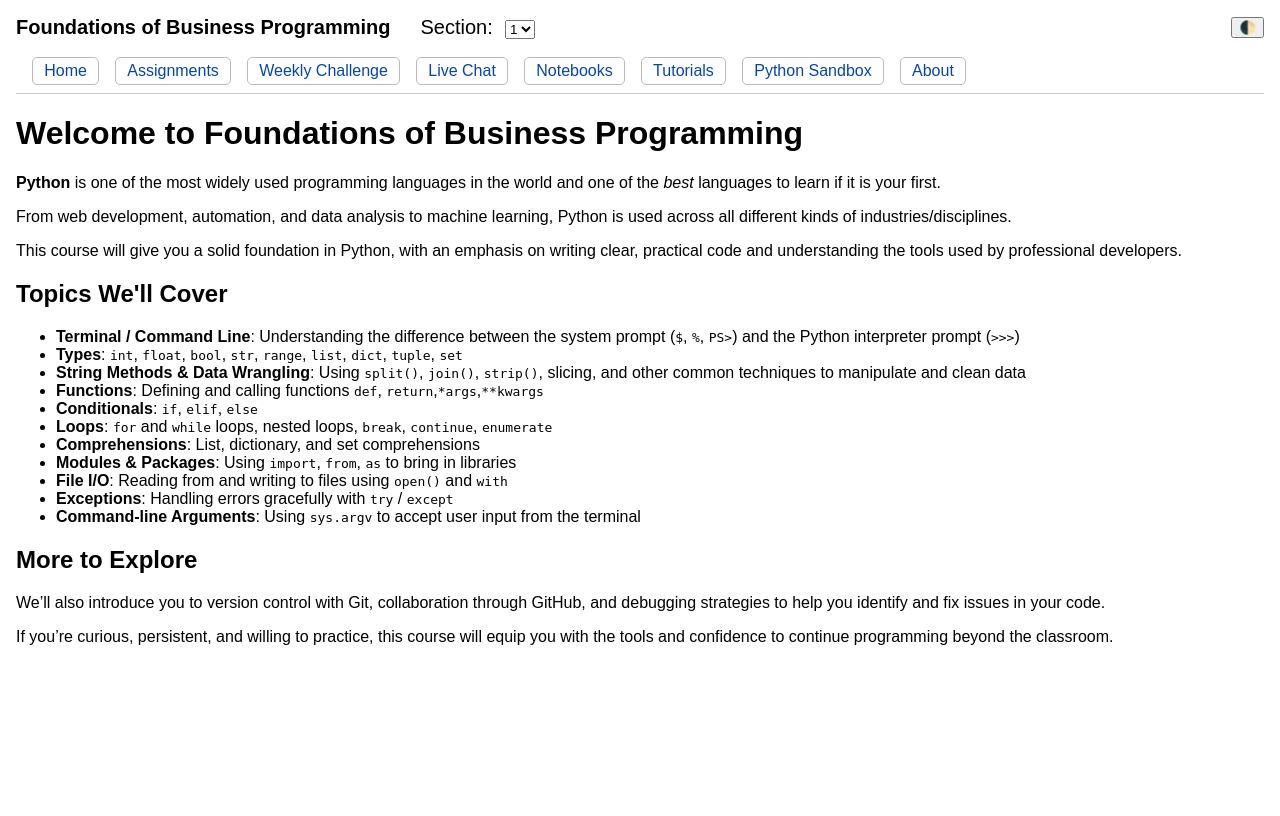
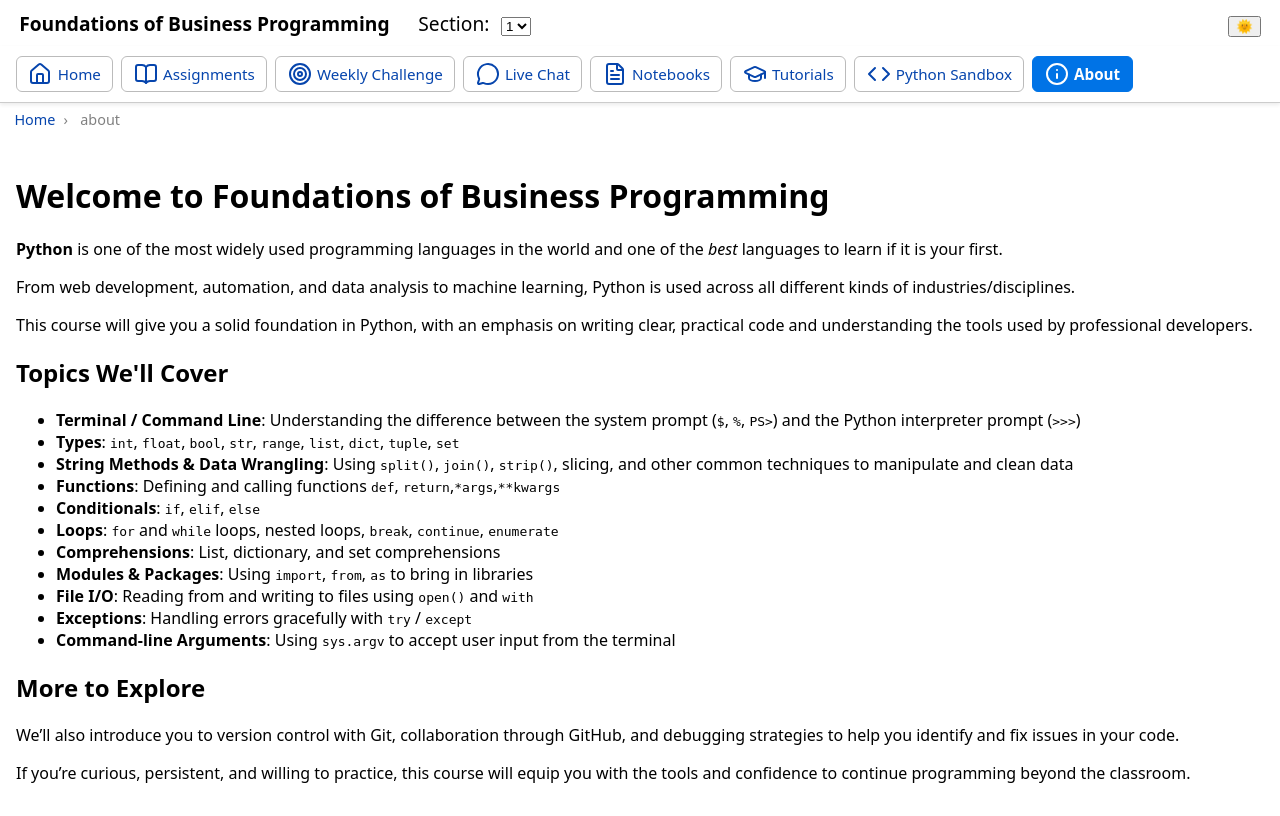
Before and after one commit to nathanielhobbs/foundations-site, a Flask app: page /about in a window 1280 px wide. Before the commit the page ends 645 px from the top, so only its background shows below. Run offline with Flask 3, Linux system fonts and the light colour scheme.

Commit message:
improved navigation bar

```diff
--- a/templates/base.html
+++ b/templates/base.html
@@ -3,6 +3,10 @@
 <head>
   <meta charset="UTF-8" />
   <title>{% block title %}Foundations Site{% endblock %}</title>
+  <meta name="viewport" content="width=device-width, initial-scale=1.0">
+
+  <!-- Lucide Icons CDN -->
+  <script src="https://unpkg.com/lucide@latest"></script>
 
   <style>
     :root {
@@ -19,57 +23,126 @@
     body {
       background: var(--bg);
       color: var(--text);
-      font-family: sans-serif;
+      font-family: system-ui, sans-serif;
       margin: 0;
-      padding: 0; /* Remove padding here */
+      padding: 0;
     }
     a { color: var(--link); }
 
+    /* Sticky navbar */
     nav {
       background: var(--bg);
-      padding: 1em;
       border-bottom: 1px solid #ccc;
+      padding: 0.6em 1em;
       display: flex;
+      align-items: center;
       justify-content: space-between;
-      align-items: center;
+      flex-wrap: wrap;
+      position: sticky;
+      top: 0;
+      z-index: 1000;
+      box-shadow: 0 2px 4px rgba(0,0,0,0.08);
     }
 
-    .nav-left a, nav a {
-      margin-right: 1em;
+    /* Nav links */
+    .nav-links {
+      display: flex;
+      gap: 0.5em;
+      overflow: hidden;
+      transition: max-height 0.3s ease;
+    }
+    .nav-links.collapsed {
+      max-height: 0;
+    }
+
+    nav a {
+      display: flex;
+      align-items: center;
+      gap: 0.35em;
       text-decoration: none;
       border: 1px solid #bbb;
-      border-radius: 5px;
-      padding: 0.25em 0.7em;
-      transition: background 0.15s, border-color 0.15s;
+      border-radius: 6px;
+      padding: 0.35em 0.75em;
       background: transparent;
-      display: inline-block;
+      transition: background 0.2s, transform 0.1s;
+      font-size: 0.95em;
     }
-    nav a:hover, nav a:focus {
+    nav a:hover, nav a:focus-visible {
       background: #f3f3f3;
       border-color: #888;
+      transform: translateY(-1px);
     }
-    [data-theme="dark"] nav a:hover, [data-theme="dark"] nav a:focus {
+    [data-theme="dark"] nav a:hover,
+    [data-theme="dark"] nav a:focus-visible {
       background: #23272e;
       border-color: #4ea1f3;
     }
+    nav a.active {
+      background: #0073e6;
+      color: #fff;
+      border-color: #0073e6;
+      font-weight: bold;
+    }
 
-    .nav-right {
+    /* Header row (title + section + theme) */
+    #siteHeader {
       display: flex;
       align-items: center;
+      justify-content: space-between;
+      font-weight: bold;
+      font-size: 1.2em;
+      margin: 0.5em 1em;
+    }
+    #siteHeader select, #siteHeader button {
+      margin-left: 1em;
     }
 
-    select, button {
-      margin-left: 1em;
+    /* Hamburger */
+    .hamburger {
+      display: none;
+      border: none;
+      background: transparent;
+      font-size: 1.6rem;
+      cursor: pointer;
+    }
+
+    @media (max-width: 768px) {
+      .hamburger {
+        display: block;
+      }
+      .nav-links {
+        flex-direction: column;
+        width: 100%;
+        margin-top: 0.5em;
+        max-height: 0; /* collapsed by default on mobile */
+      }
+      .nav-links.show {
+        max-height: 500px;
+      }
+      nav a {
+        width: 100%;
+        justify-content: center;
+      }
+    }
+
+    /* Breadcrumbs */
+    .breadcrumbs {
+      font-size: 0.9em;
+      margin: 0.5em 1em;
+      color: gray;
+    }
+    .breadcrumbs a {
+      text-decoration: none;
+      color: var(--link);
+    }
+    .breadcrumbs span {
+      margin: 0 0.3em;
     }
   </style>
-
-  {% block extra_head %}{% endblock %}
-  {% block head %}{% endblock %}
 </head>
 <body>
-  <!-- Title, Section select, and Theme toggle row -->
-  <div id="siteWrapper" style="padding: 1em;">
-    <div style="display: flex; align-items: center; justify-content: space-between; font-weight: bold; font-size: 1.25em; margin-bottom: 0.5em;">
+  <!-- Title + Section + Theme toggle -->
+  <div id="siteHeader">
     <div style="display: flex; align-items: center;">
       <span>Foundations of Business Programming</span>
       <span style="font-weight: normal; font-size: 1em; margin-left: 1.5em;">
@@ -82,57 +155,101 @@
         </select>
       </span>
     </div>
-      <div style="display: flex; align-items: center;">
-        <button onclick="toggleTheme()">🌓</button>
+    <div class="nav-right">
+      <button id="themeToggle" aria-label="Toggle theme">🌞</button>
     </div>
   </div>
-    <!-- Navigation bar row -->
-    <nav style="background: var(--bg); border-bottom: 1px solid #ccc; padding: 0.5em 1em;">
-      <div style="display: flex; flex-wrap: wrap; align-items: center; justify-content: center;">
-        <!-- Links in the center -->
-        <div style="display: flex; justify-content: center; align-items: center;">
-          <a href="/" style="margin-right: 1em; text-decoration: none;">Home</a>
-          <a href="/assignments" style="margin-right: 1em; text-decoration: none;">Assignments</a>
-          <a href="/weekly_challenge" style="margin-right: 1em; text-decoration: none;">Weekly Challenge</a>
-          <a id="chatLink" href="/chat/1" style="margin-right: 1em; text-decoration: none;">Live Chat</a>
-	  <!--<a href="/participation_search" style="margin-right: 1em; text-decoration: none;">Participation</a>-->
-          <a href="/notebooks" style="margin-right: 1em; text-decoration: none;">Notebooks</a>
-          <a href="/tutorials" style="margin-right: 1em; text-decoration: none;">Tutorials</a>
-          <a href="/sandbox" style="margin-right: 1em; text-decoration: none;">Python Sandbox</a>
-          <a href="/about" style="margin-right: 1em; text-decoration: none;">About</a>
-        </div>
+
+  <!-- Navigation -->
+  <nav>
+    <button class="hamburger" aria-label="Toggle menu" aria-expanded="false">☰</button>
+    <div class="nav-links">
+      <a href="/"><i data-lucide="home"></i>Home</a>
+      <a href="/assignments"><i data-lucide="book-open"></i>Assignments</a>
+      <a href="/weekly_challenge"><i data-lucide="target"></i>Weekly Challenge</a>
+      <a id="chatLink" href="/chat/1"><i data-lucide="message-circle"></i>Live Chat</a>
+      <a href="/notebooks"><i data-lucide="file-text"></i>Notebooks</a>
+      <a href="/tutorials"><i data-lucide="graduation-cap"></i>Tutorials</a>
+      <a href="/sandbox"><i data-lucide="code"></i>Python Sandbox</a>
+      <a href="/about"><i data-lucide="info"></i>About</a>
     </div>
   </nav>
 
+  <!-- Breadcrumbs -->
+  <div class="breadcrumbs" id="breadcrumbs"></div>
 
+  <div id="siteWrapper" style="padding: 1em;">
     {% block content %}{% endblock %}
+  </div>
 
-  </div>
   <script>
+    // Section persistence
+    const sectionSelect = document.getElementById("sectionSelect");
+    const chatLink = document.getElementById("chatLink");
     const savedSection = localStorage.getItem("section") || "1";
-    document.getElementById("sectionSelect").value = savedSection;
-    document.getElementById("chatLink").href = "/chat/" + savedSection;
-
-    document.getElementById("sectionSelect").addEventListener("change", (e) => {
+    sectionSelect.value = savedSection;
+    chatLink.href = "/chat/" + savedSection;
+    sectionSelect.addEventListener("change", (e) => {
       const value = e.target.value;
       localStorage.setItem("section", value);
-      document.getElementById("chatLink").href = "/chat/" + value;
+      chatLink.href = "/chat/" + value;
     });
 
-    function toggleTheme() {
+    // Theme toggle
+    const themeToggle = document.getElementById("themeToggle");
     const html = document.documentElement;
+    const savedTheme = localStorage.getItem("theme");
+    if (savedTheme) {
+      html.setAttribute("data-theme", savedTheme);
+      themeToggle.textContent = savedTheme === "dark" ? "🌙" : "🌞";
+    }
+    themeToggle.addEventListener("click", () => {
       const current = html.getAttribute("data-theme");
       const next = current === "dark" ? "light" : "dark";
       html.setAttribute("data-theme", next);
       localStorage.setItem("theme", next);
+      themeToggle.textContent = next === "dark" ? "🌙" : "🌞";
+    });
+
+    // Hamburger toggle
+    const hamburger = document.querySelector(".hamburger");
+    const navLinks = document.querySelector(".nav-links");
+    hamburger.addEventListener("click", () => {
+      const expanded = hamburger.getAttribute("aria-expanded") === "true";
+      hamburger.setAttribute("aria-expanded", !expanded);
+      navLinks.classList.toggle("show");
+    });
+
+    // Active link highlight
+    const currentPath = window.location.pathname;
+    document.querySelectorAll(".nav-links a").forEach(link => {
+      if (link.getAttribute("href") === currentPath) {
+        link.classList.add("active");
       }
+    });
 
-    const savedTheme = localStorage.getItem("theme");
-    if (savedTheme) {
-      document.documentElement.setAttribute("data-theme", savedTheme);
+    // Breadcrumb generation
+    function createBreadcrumbs(path) {
+      const container = document.getElementById("breadcrumbs");
+      if (!container) return;
+      const parts = path.split("/").filter(Boolean);
+      let html = `<a href="/">Home</a>`;
+      let buildPath = "";
+      parts.forEach((part, i) => {
+        buildPath += "/" + part;
+        html += ` <span>›</span> `;
+        if (i === parts.length - 1) {
+          html += `<span>${decodeURIComponent(part)}</span>`;
+        } else {
+          html += `<a href="${buildPath}">${decodeURIComponent(part)}</a>`;
         }
+      });
+      container.innerHTML = html;
+    }
+    createBreadcrumbs(window.location.pathname);
+
+    // Initialize icons
+    lucide.createIcons();
   </script>
-
-  {% block extra_scripts %}{% endblock %}
 </body>
 </html>
```
Lines whose indentation alone changed are shown as unchanged.
